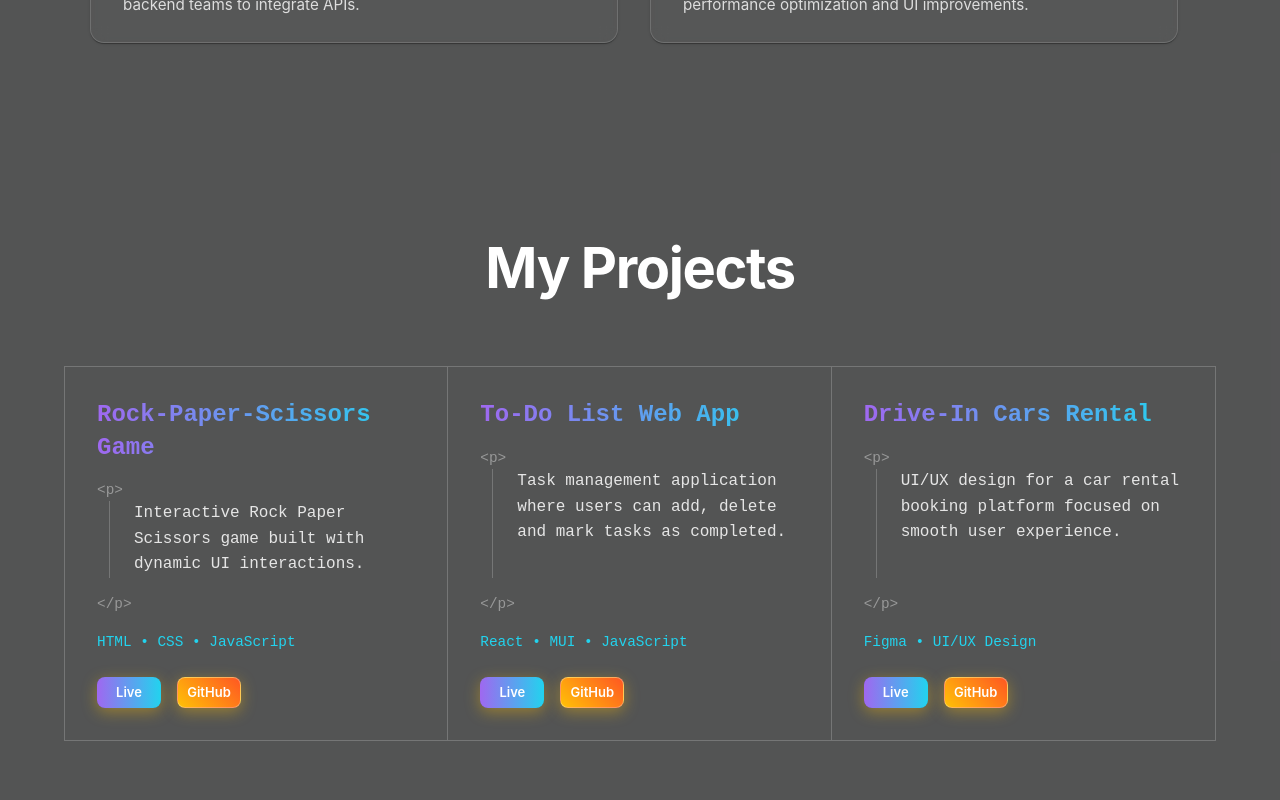
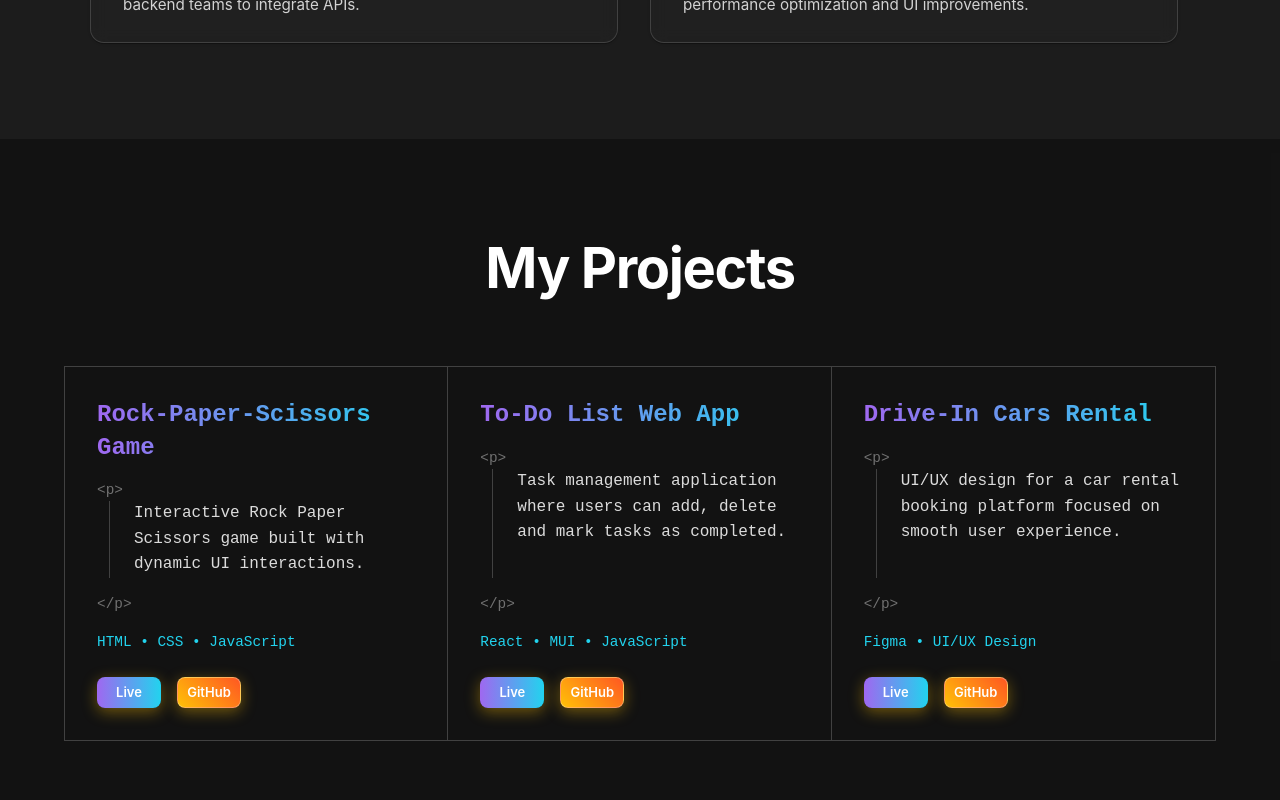
Before and after one commit to Krishadm/portfolio-, a React (Vite) app: page / in a window 1280 px wide. Shown: the part 1880-2680 px from the top of the page. Built offline with nearby package versions, Linux system fonts and the light colour scheme.

Commit message:
portfolio  website 0.2

```diff
--- a/src/App.tsx
+++ b/src/App.tsx
@@ -14,8 +14,9 @@ export default function App() {
     <>
       <CursorFollower />
     <ColorModeProvider>
+      <Box sx={{ backgroundColor: "rgba(18, 18, 18, 0.85)", minHeight: "100vh" }}>
       <Header />
-      <Box>
+      <Box sx={{ backgroundColor: "rgba(18, 18, 18, 0.85)", minHeight: "100vh" }}>
         {/* Add padding top to offset fixed AppBar */}
         <Box id="about-me">
           <ProfileSection />
@@ -36,6 +37,7 @@ export default function App() {
           <ContactPage />
         </Box>
       </Box>
+      </Box>
     </ColorModeProvider>
     </>
   );
--- a/src/components/Projects.tsx
+++ b/src/components/Projects.tsx
@@ -54,9 +54,7 @@ export default function Projects() {
           content: '""',
           position: "absolute",
           inset: 0,
-          backgroundColor: isDark
-            ? "rgba(18,18,18,0.85)"
-            : "rgba(30,30,30,0.75)",
+         bgcolor:"rgba(18, 18, 18, 0.85)",
           zIndex: 0,
         },
       }}
--- a/src/index.css
+++ b/src/index.css
@@ -3,4 +3,5 @@
   }
   body {
   cursor: none;
+  background-color: rgba(18, 18, 18, 0.85);
 }
```
